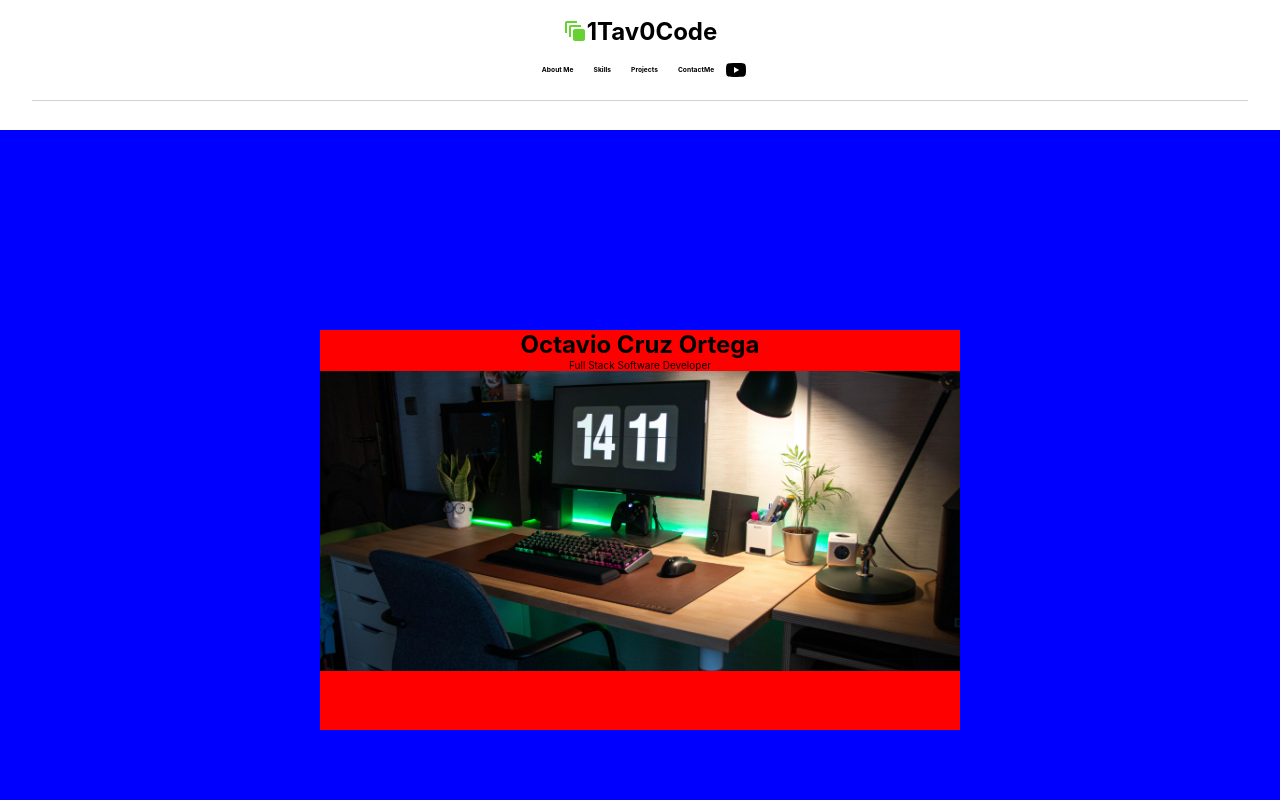
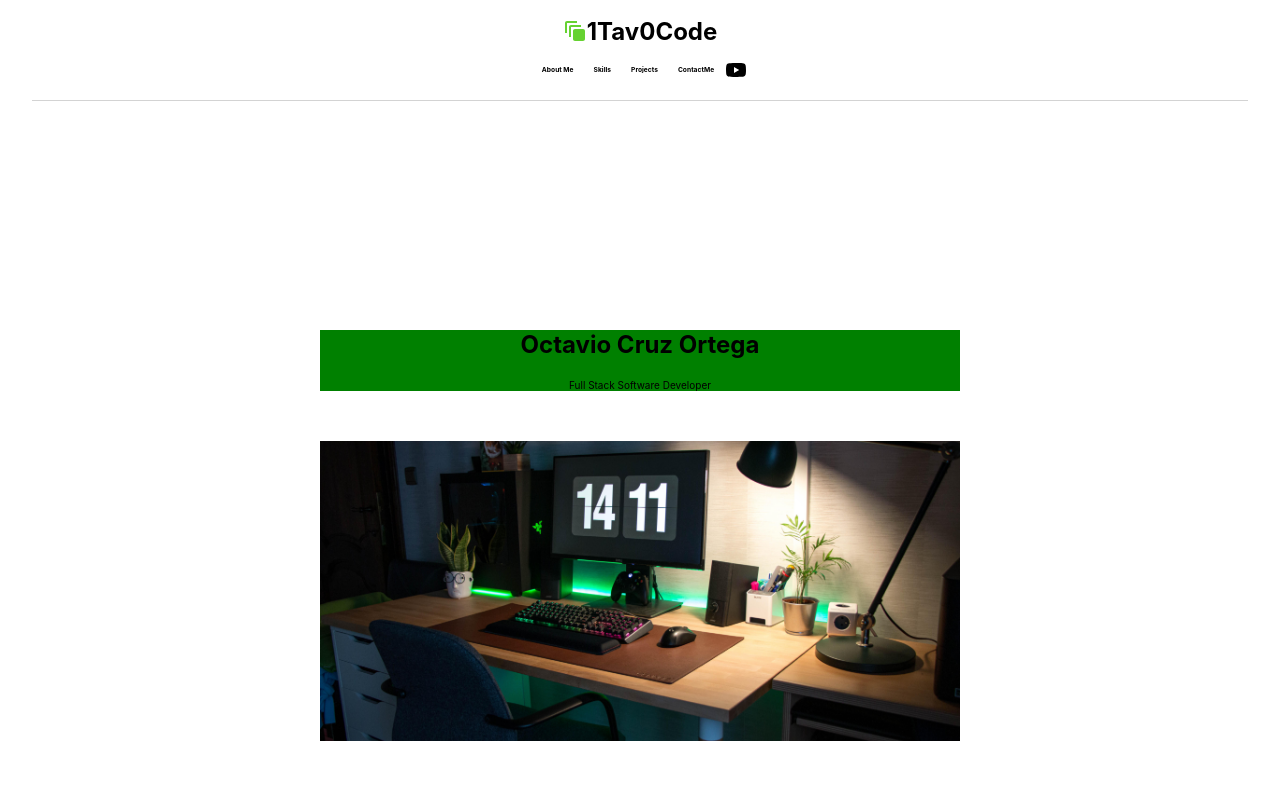
Before and after one commit to 1tav0/portfolio, a React (Create React App) app: page / in a window 1280 px wide. Shown: the top 800 px of the page. Built offline with nearby package versions, Linux system fonts and the light colour scheme.

Commit message:
center intro component

```diff
--- a/src/components/Intro.css
+++ b/src/components/Intro.css
@@ -2,21 +2,19 @@
     margin-top: 100px;
     z-index: 0;
     height: 100vh;
-    background-color: blue;
+    /* background-color: blue; */
     display: flex;
     justify-content: center;
     align-items: center;
 }
 
 .intro__parent{
-    background-color: red;
+    /* background-color: red; */
     width: 50%;
     height: 50%;
-    /* display: flex;
+    display: flex;
     flex-direction: column;
-    justify-content: center;
-    align-items: center;
-    text-align: center; */
+    gap: 50px;
 }
 .intro__title{
     margin-bottom: 20px;
@@ -25,7 +23,8 @@
     align-items: center;
     color: black;
     margin-top: 50px;
-    /* background-color: green; */
+    background-color: green;
+    gap: 20px;
 }
 .intro__title>p{
     font-size: 10px;
```
